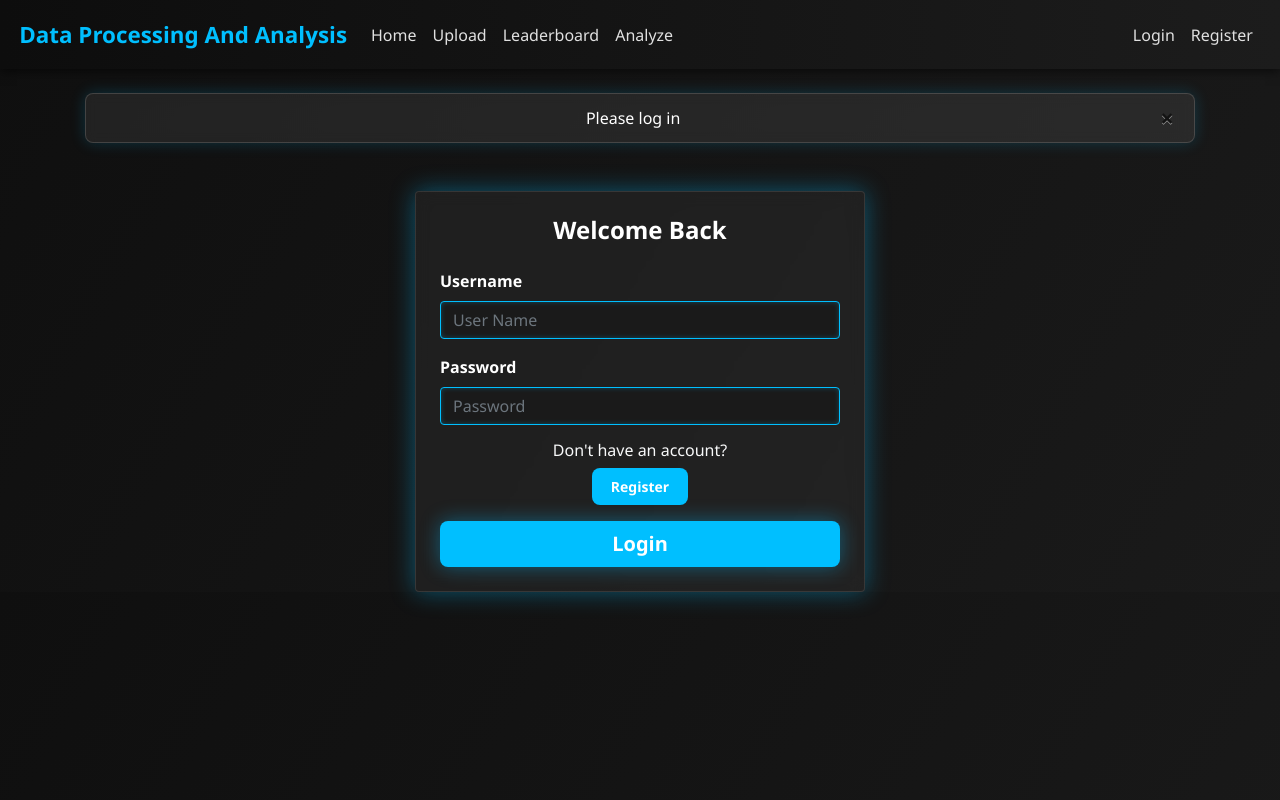
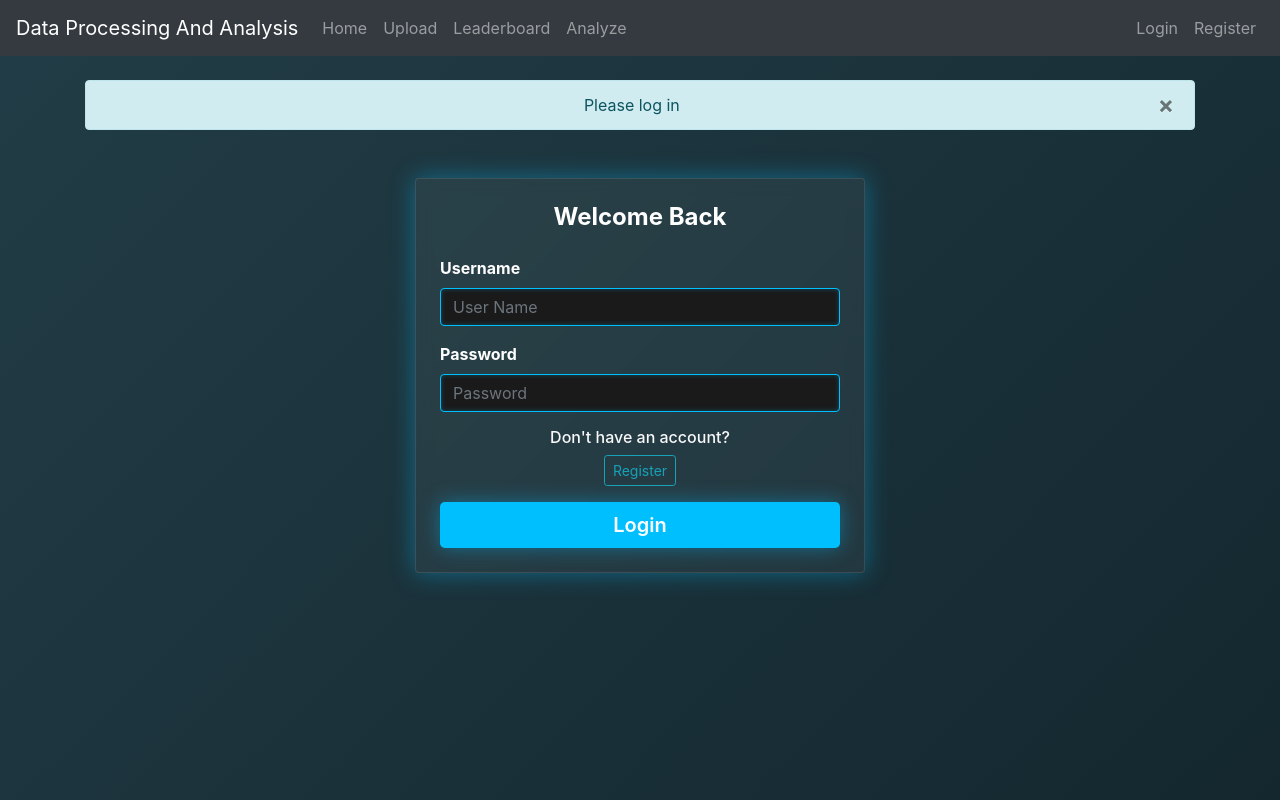
Before and after one commit to keshavmishra27/statathon_2025_project, a Flask app: a page that uses backend/templates/base.html in a window 1280 px wide. Run offline with Flask 3, Linux system fonts and the light colour scheme; some libraries are stand-ins or nearby versions.

Commit message:
changed animations

```diff
--- /dev/null
+++ b/backend/static/css/animations.css
@@ -0,0 +1,93 @@
+/* ---------- Animated Background ---------- */
+body {
+    background: linear-gradient(-45deg, #0f2027, #203a43, #2c5364, #1a1a1a);
+    background-size: 400% 400%;
+    animation: gradientBG 15s ease infinite;
+    color: #ffffff;
+}
+@keyframes gradientBG {
+    0% { background-position: 0% 50%; }
+    50% { background-position: 100% 50%; }
+    100% { background-position: 0% 50%; }
+}
+
+/* ---------- Loader ---------- */
+#page-loader {
+    position: fixed;
+    top: 0; left: 0;
+    width: 100%; height: 100%;
+    background: rgba(10, 10, 10, 0.95);
+    display: flex;
+    justify-content: center;
+    align-items: center;
+    z-index: 9999;
+    transition: opacity 0.4s ease, visibility 0.4s ease;
+}
+#page-loader.hidden {
+    opacity: 0;
+    visibility: hidden;
+}
+.loader-ring {
+    width: 70px;
+    height: 70px;
+    border-radius: 50%;
+    border: 6px solid transparent;
+    border-top: 6px solid #00f2fe;
+    border-right: 6px solid #4facfe;
+    animation: spin 1s linear infinite, glow 1.5s ease-in-out infinite alternate;
+}
+@keyframes spin {
+    0% { transform: rotate(0deg); }
+    100% { transform: rotate(360deg); }
+}
+@keyframes glow {
+    0% { box-shadow: 0 0 5px #00f2fe; }
+    100% { box-shadow: 0 0 20px #4facfe; }
+}
+
+/* ---------- Curtain Transition ---------- */
+#page-curtain {
+    position: fixed;
+    top: 0; left: -100%;
+    width: 100%; height: 100%;
+    background: linear-gradient(135deg, #0f0f0f, #1a1a1a);
+    z-index: 9998;
+    transition: left 0.6s ease-in-out;
+}
+#page-curtain.active {
+    left: 0;
+}
+
+/* ---------- Glow Hover Buttons ---------- */
+.btn-glow:hover {
+    box-shadow: 0 0 20px rgba(0, 191, 255, 0.7);
+}
+
+/* ---------- Table Row Reveal ---------- */
+.reveal-row {
+    opacity: 0;
+    transform: translateY(20px);
+    transition: opacity 0.5s ease, transform 0.5s ease;
+}
+.reveal-row.visible {
+    opacity: 1;
+    transform: translateY(0);
+}
+
+/* ---------- Tilt Effect ---------- */
+.tilt-card {
+    transition: transform 0.2s ease;
+    will-change: transform;
+}
+
+/* ---------- Scrollbar ---------- */
+::-webkit-scrollbar {
+    width: 8px;
+}
+::-webkit-scrollbar-track {
+    background: #1a1a1a;
+}
+::-webkit-scrollbar-thumb {
+    background: #00bfff;
+    border-radius: 10px;
+}
--- /dev/null
+++ b/backend/static/js/animations.js
@@ -0,0 +1,63 @@
+document.addEventListener("DOMContentLoaded", () => {
+    const loader = document.getElementById("page-loader");
+    const curtain = document.getElementById("page-curtain");
+
+    // Show loader on navigation
+    document.querySelectorAll("a").forEach(link => {
+        if (link.getAttribute("target") !== "_blank" && link.href) {
+            link.addEventListener("click", e => {
+                if (!link.href.includes("#")) {
+                    curtain.classList.add("active");
+                    setTimeout(() => loader.classList.remove("hidden"), 200);
+                }
+            });
+        }
+    });
+
+    // Show loader on form submit
+    document.querySelectorAll("form").forEach(form => {
+        form.addEventListener("submit", () => {
+            curtain.classList.add("active");
+            setTimeout(() => loader.classList.remove("hidden"), 200);
+        });
+    });
+
+    // Hide loader & curtain on page load
+    window.addEventListener("load", () => {
+        loader.classList.add("hidden");
+        setTimeout(() => curtain.classList.remove("active"), 600);
+    });
+
+    // Row reveal effect
+    const revealRows = document.querySelectorAll(".reveal-row");
+    const observer = new IntersectionObserver(entries => {
+        entries.forEach(entry => {
+            if (entry.isIntersecting) {
+                entry.target.classList.add("visible");
+                observer.unobserve(entry.target);
+            }
+        });
+    }, { threshold: 0.1 });
+    revealRows.forEach(row => observer.observe(row));
+
+    // Tilt effect
+    document.querySelectorAll(".tilt-card").forEach(card => {
+        card.addEventListener("mousemove", e => {
+            const rect = card.getBoundingClientRect();
+            const x = (e.clientX - rect.left) / rect.width - 0.5;
+            const y = (e.clientY - rect.top) / rect.height - 0.5;
+            card.style.transform = `rotateX(${y * 10}deg) rotateY(${x * 10}deg)`;
+        });
+        card.addEventListener("mouseleave", () => {
+            card.style.transform = `rotateX(0) rotateY(0)`;
+        });
+    });
+
+    // Particle background only on specific pages
+    const page = document.body.dataset.page;
+    if (page === "app_blueprint.home_page") {
+        particlesJS.load('particles-js', '/static/js/particles-config.json', () => {
+            console.log("Particles loaded");
+        });
+    }
+});
--- a/backend/templates/base.html
+++ b/backend/templates/base.html
@@ -3,122 +3,19 @@
 <head>
     <meta charset="utf-8">
     <meta name="viewport" content="width=device-width, initial-scale=1, shrink-to-fit=no">
+
+    <!-- Bootstrap CSS -->
     <link rel="stylesheet" href="https://cdn.jsdelivr.net/npm/bootstrap@4.5.3/dist/css/bootstrap.min.css">
+    <!-- Animation Styles -->
+    <link rel="stylesheet" href="{{ url_for('static', filename='css/animations.css') }}">
+
     <title>{% block title %}{% endblock %}</title>
-      <style>
-         /* ---------- Base Theme ---------- */
-         body {
-            background: linear-gradient(120deg, #0f0f0f, #1a1a1a);
-            color: #ffffff;
-            font-family: 'Segoe UI', Tahoma, Geneva, Verdana, sans-serif;
-            margin: 0;
-         }
+</head>
+<body data-page="{{ request.endpoint }}">
 
-         main {
-            opacity: 0;
-            transition: opacity 0.6s ease-in-out;
-         }
-         body.loaded main {
-            opacity: 1;
-         }
+    <!-- Curtain Transition -->
+    <div id="page-curtain"></div>
 
-         /* ---------- Navbar ---------- */
-         .navbar {
-            background: linear-gradient(to right, #0d0d0d, #1c1c1c);
-            box-shadow: 0 2px 10px rgba(0,0,0,0.6);
-            padding: 0.8rem 1.2rem;
-         }
-         .navbar-brand {
-            font-weight: bold;
-            color: #00bfff !important;
-            font-size: 1.4rem;
-         }
-         .navbar-nav .nav-link {
-            color: #e0e0e0 !important;
-            transition: color 0.3s ease, transform 0.2s ease;
-         }
-         .navbar-nav .nav-link:hover {
-            color: #00bfff !important;
-            transform: scale(1.05);
-         }
-         .navbar-nav .nav-link.active {
-            color: #00ffff !important;
-         }
-
-         /* ---------- Flash Messages ---------- */
-         .alert {
-            backdrop-filter: blur(6px);
-            background-color: rgba(255, 255, 255, 0.08);
-            color: #ffffff;
-            border: 1px solid rgba(255, 255, 255, 0.15);
-            border-radius: 0.5rem;
-            font-weight: 500;
-            box-shadow: 0 0 15px rgba(0, 191, 255, 0.2);
-         }
-
-         /* ---------- Buttons ---------- */
-         .btn {
-            border-radius: 0.5rem;
-            padding: 0.5rem 1.2rem;
-            background: #00bfff;
-            border: none;
-            color: white;
-            font-weight: 600;
-            transition: all 0.3s ease;
-         }
-         .btn:hover {
-            background: #007acc;
-            transform: translateY(-1px);
-         }
-
-         /* ---------- Scrollbar ---------- */
-         ::-webkit-scrollbar {
-            width: 8px;
-         }
-         ::-webkit-scrollbar-track {
-            background: #1a1a1a;
-         }
-         ::-webkit-scrollbar-thumb {
-            background: #00bfff;
-            border-radius: 10px;
-         }
-
-         /* ---------- Loader ---------- */
-         #page-loader {
-            position: fixed;
-            top: 0; left: 0;
-            width: 100%; height: 100%;
-            background: rgba(10, 10, 10, 0.95);
-            display: flex;
-            justify-content: center;
-            align-items: center;
-            z-index: 9999;
-            transition: opacity 0.4s ease, visibility 0.4s ease;
-         }
-         #page-loader.hidden {
-            opacity: 0;
-            visibility: hidden;
-         }
-         .loader-ring {
-            width: 70px;
-            height: 70px;
-            border-radius: 50%;
-            border: 6px solid transparent;
-            border-top: 6px solid #00f2fe;
-            border-right: 6px solid #4facfe;
-            animation: spin 1s linear infinite, glow 1.5s ease-in-out infinite alternate;
-         }
-         @keyframes spin {
-            0% { transform: rotate(0deg); }
-            100% { transform: rotate(360deg); }
-         }
-         @keyframes glow {
-            0% { box-shadow: 0 0 5px #00f2fe; }
-            100% { box-shadow: 0 0 20px #4facfe; }
-         }
-      </style>
-   </head>
-   <body>
     <!-- Loader -->
     <div id="page-loader">
         <div class="loader-ring"></div>
@@ -132,8 +29,8 @@
         </button>
         <div class="collapse navbar-collapse" id="navbarNav">
             <ul class="navbar-nav mr-auto">
-               <li class="nav-item active"><a class="nav-link" href="{{ url_for('app_blueprint.home_page') }}">Home</a></li>
-               <li class="nav-item active"><a class="nav-link" href="{{ url_for('app_blueprint.upload_page') }}">Upload</a></li>
+                <li class="nav-item"><a class="nav-link" href="{{ url_for('app_blueprint.home_page') }}">Home</a></li>
+                <li class="nav-item"><a class="nav-link" href="{{ url_for('app_blueprint.upload_page') }}">Upload</a></li>
                 <li class="nav-item"><a class="nav-link" href="{{ url_for('app_blueprint.leaderboard_page') }}">Leaderboard</a></li>
                 <li class="nav-item"><a class="nav-link" href="{{ url_for('app_blueprint.analyze') }}">Analyze</a></li>
             </ul>
@@ -158,7 +55,7 @@
         {% if messages %}
             {% for category, message in messages %}
             <div class="alert alert-{{ category }} shadow-glow">
-               <button type="button" class="close" data-dismiss="alert" aria-label="close"><span aria-hidden="true">&times;</span></button>
+                <button type="button" class="close" data-dismiss="alert">&times;</button>
                 {{ message }}
             </div>
             {% endfor %}
@@ -171,37 +68,14 @@
         {% block content %}{% endblock %}
     </main>
 
-      <script src='https://kit.fontawesome.com/a076d05399.js'></script>
+    <!-- Scripts -->
+    <script src="https://kit.fontawesome.com/a076d05399.js"></script>
     <script src="https://code.jquery.com/jquery-3.5.1.slim.min.js"></script>
     <script src="https://cdn.jsdelivr.net/npm/popper.js@1.16.1/dist/umd/popper.min.js"></script>
     <script src="https://stackpath.bootstrapcdn.com/bootstrap/4.5.2/js/bootstrap.min.js"></script>
-
-      <script>
-         // Loader hide on page load
-         window.addEventListener("load", () => {
-            document.getElementById("page-loader").classList.add("hidden");
-            document.body.classList.add("loaded");
-         });
-
-         // Show loader on navigation
-         document.querySelectorAll("a").forEach(link => {
-            if (link.getAttribute("target") !== "_blank" && link.href) {
-               link.addEventListener("click", e => {
-                  if (link.href.indexOf("#") === -1 && !link.classList.contains("no-loader")) {
-                     document.getElementById("page-loader").classList.remove("hidden");
-                     document.body.classList.remove("loaded");
-                  }
-               });
-            }
-         });
-
-         // Show loader on form submit
-         document.querySelectorAll("form").forEach(form => {
-            form.addEventListener("submit", () => {
-               document.getElementById("page-loader").classList.remove("hidden");
-               document.body.classList.remove("loaded");
-            });
-         });
-      </script>
+    <!-- Particles.js (optional) -->
+    <script src="{{ url_for('static', filename='js/particles.min.js') }}"></script>
+    <!-- Custom Animations JS -->
+    <script src="{{ url_for('static', filename='js/animations.js') }}"></script>
 </body>
 </html>
```
Also changed, not shown: instance/yourdatabase.db, 2 other files. Lines whose indentation alone changed are shown as unchanged.
